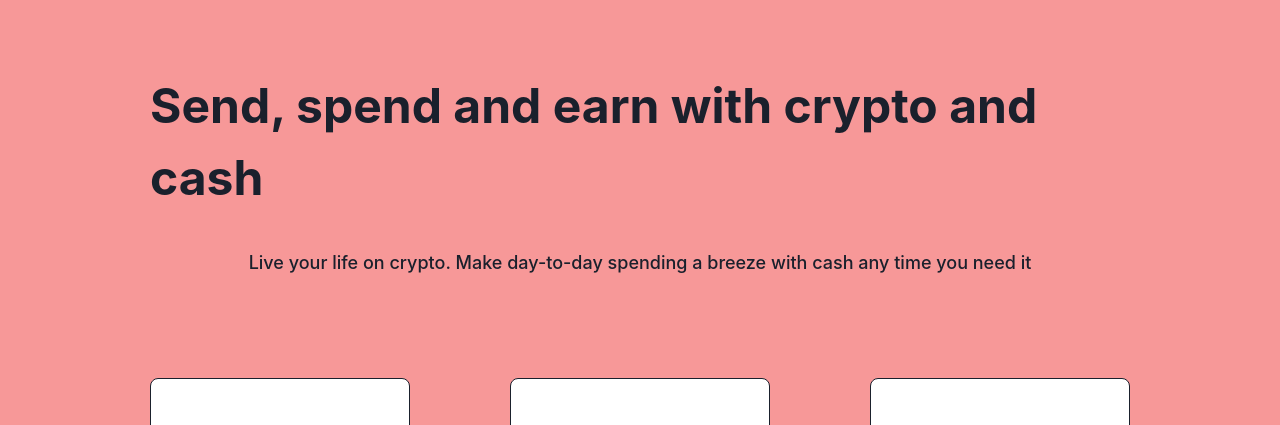
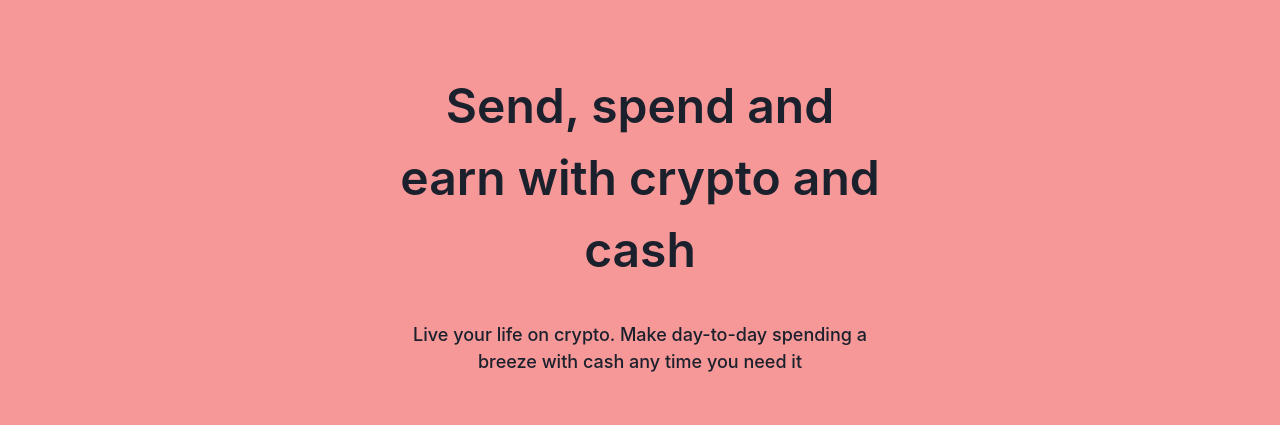
Before and after one commit to ProsperChihimba/coinprofile-clone, a React (Create React App) app: page / in a window 1280 px wide. Shown: the part 899-1324 px from the top of the page. Built offline with nearby package versions, Linux system fonts and the light colour scheme.

Commit message:
Update: text width and profits com padding

```diff
--- a/src/components/web/main/parts/profits.jsx
+++ b/src/components/web/main/parts/profits.jsx
@@ -1,19 +1,23 @@
 import React from 'react'
-import { Box, Container, Text, Flex, Center, Image } from '@chakra-ui/react'
+import { Box, Text, Flex, Center, Image } from '@chakra-ui/react'
 
 const Profits = () => {
     return (
         <Box bg='#F79898' borderTop='2px' borderBottom='2px'>
-            <Box pt='11.52rem' pb='4.8rem' pr='150px' pl='150px' w='100%'>
-                <Box mb='35px'>
-                    <Text as='b' fontSize='3.0rem'  w='490px' letterSpacing='normal' textAlign='center'>
-                        Send, spend and earn with crypto and cash
-                    </Text>
+            <Box pt='11.52rem' pb='10.8rem' pr='150px' pl='150px' w='100%'>
+                <Box mb='35px' w='100%'>
+                    <Center>
+                        <Text fontWeight='600' fontSize='3.0rem'  w='490px' letterSpacing='normal' textAlign='center'>
+                            Send, spend and earn with crypto and cash
+                        </Text>
+                    </Center>
                 </Box>
-                <Box m='0px auto 6.38rem'>
-                    <Text textAlign='center' fontSize='18px' fontWeight='500' >
-                        Live your life on crypto. Make day-to-day spending a breeze with cash any time you need it
-                    </Text>
+                <Box m='0px auto 6.38rem' w='100%'>
+                    <Center>
+                        <Text textAlign='center' w='490px' fontSize='18px' fontWeight='500' >
+                            Live your life on crypto. Make day-to-day spending a breeze with cash any time you need it
+                        </Text>
+                    </Center>
                 </Box>
                 <Flex gap='100px'>
                     <Box w='292px' h='297px' p='4.02rem 2.34rem' bg='white' border='1px' rounded='lg'>
```
